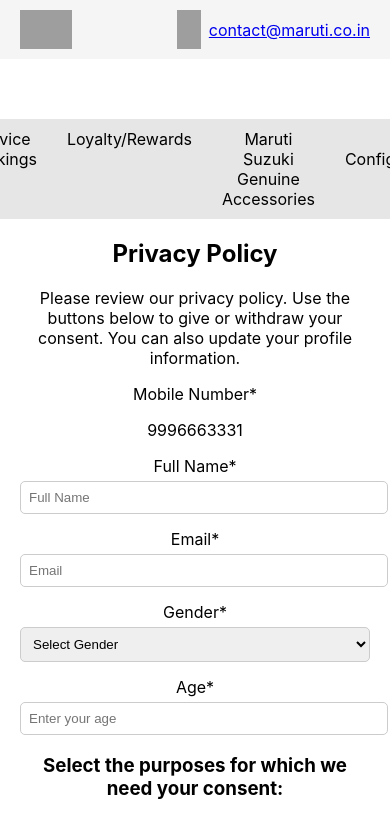
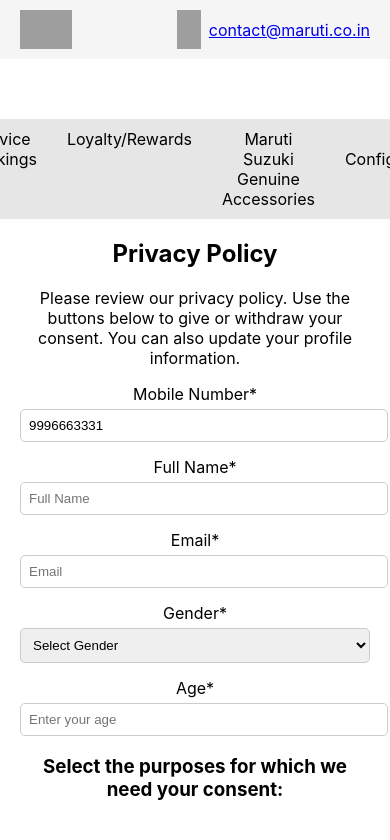
Before and after one commit to abhishek818/demo-consent, a React (Create React App) app: page /privacy in a window 390 px wide. Shown: the top 840 px of the page. Built offline with nearby package versions, Linux system fonts and the light colour scheme; grey boxes are pictures that could not be loaded.

Commit message:
Add mobile number input field to privacy consent form
- Added 'mobileNumber' field to the form data state
- Included input field for mobile number in the privacy consent form
- Updated form validation to include mobile number
- Adjusted styling to match existing input fields

```diff
--- a/src/Privacy.js
+++ b/src/Privacy.js
@@ -11,6 +11,7 @@ function Privacy() {
 	const [formData, setFormData] = useState({
 		fullName: '',
 		email: '',
+		mobileNumber: '9996663331',
 		gender: '',
 		age: '',
 		parentEmail: '', // Stores parent's email if age < 18
@@ -82,36 +83,18 @@ function Privacy() {
 				body: JSON.stringify(bodyData),
 			});
 
-			// Remove the consent overlay (if present)
-			if (overlay) {
-				overlay.remove();
-			}
-
-
 			if (response.ok) {
 				const data = await response.json();
 				console.log('Consent successfully saved:', data);
 				setConsentId(data.uuid);
-				console.log('Consent Request Sent.');
-				// alert("Thank you for giving consent!");
-				if (overlay) {
-					overlay.remove();
-				}
 			} else {
 				console.error('Error saving consent:', response.statusText);
-				if (overlay) {
-					overlay.remove();
-				}
 			}
 		} catch (error) {
 			console.error('Error occurred while saving consent:', error);
-			if (overlay) {
-				overlay.remove();
-			}
-
-		}
-		if (overlay) {
-			overlay.remove();
+		} finally {
+			// Remove the overlay at the end, after all other actions
+			if (overlay) overlay.remove();
 		}
 	};
 
@@ -159,8 +142,17 @@ function Privacy() {
 			<p>Please review our privacy policy. Use the buttons below to give or withdraw your consent. You can also update your profile information.</p>
 			<div className="form-group">
 				<label htmlFor="mobile-number">Mobile Number*</label>
-				<p id="mobile-number">9996663331</p>
+				<input
+					type="tel"
+					id="mobile-number"
+					name="mobileNumber"
+					placeholder="Enter your mobile number"
+					value={formData.mobileNumber}
+					onChange={handleChange}
+					required
+				/>
 			</div>
+
 			<div className="form-group">
 				<label htmlFor="full-name">Full Name*</label>
 				<input
```
